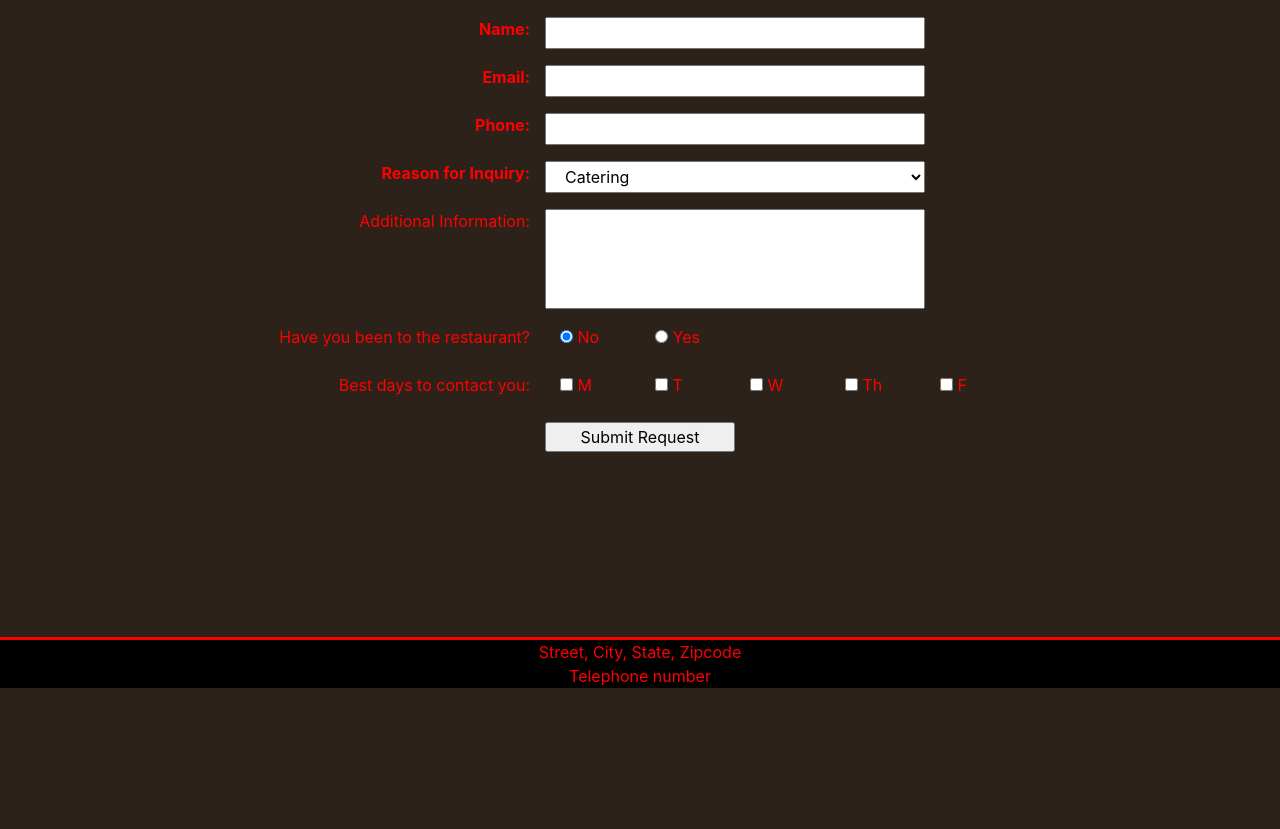
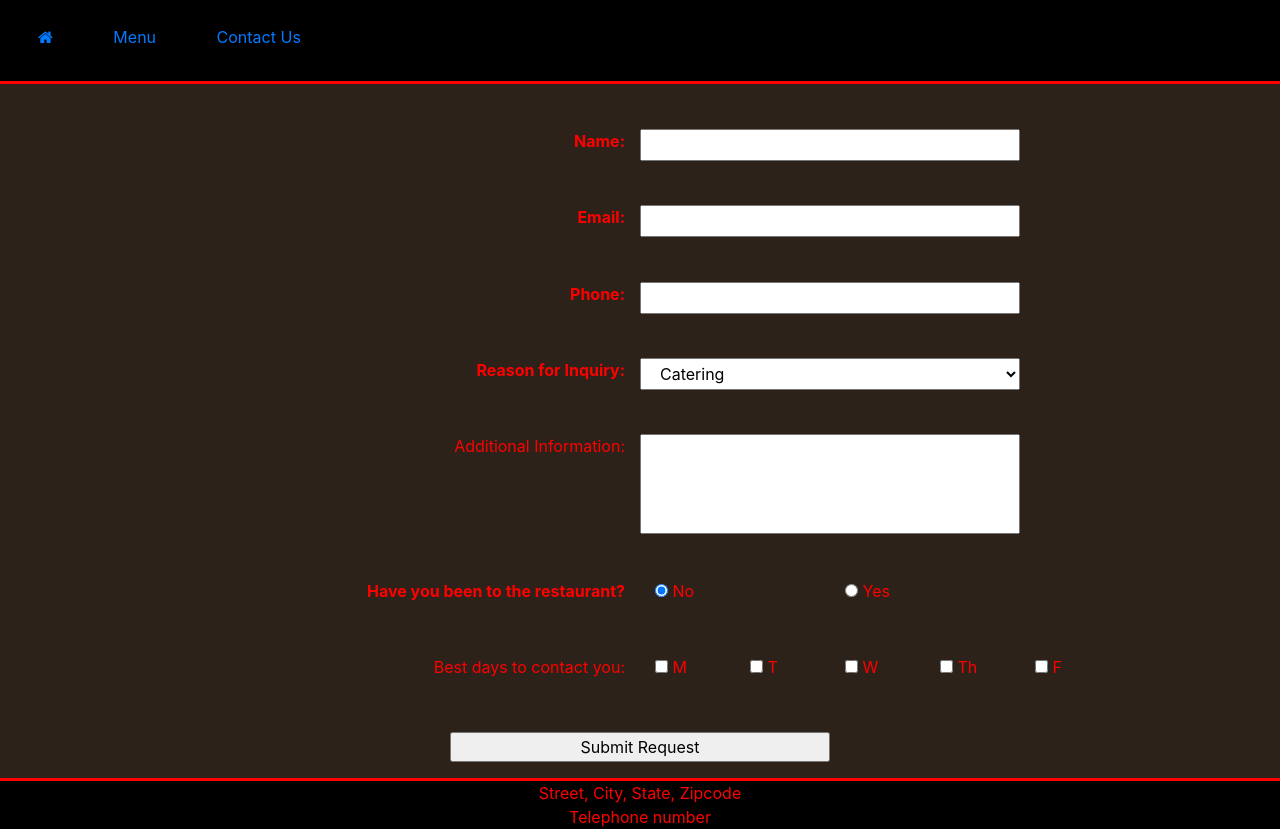
Before and after one commit to JadenMoler/Restaurant-Site, a plain HTML site: page contact.html in a window 1280 px wide. Shown: the part 112-941 px from the top of the page. Before the commit the page ends 800 px from the top, so only its background shows below. Drawn offline with nearby package versions, Linux system fonts and the light colour scheme.

Commit message:
Added buttons to nav, changed home link to home icon, added carousel to all pages and added message in header if javascript is disabled.

```diff
--- a/contact.html
+++ b/contact.html
@@ -13,14 +13,15 @@ Last revised: 10/10/19
 
         <title>Contact Us</title>
 
+         <link rel="stylesheet" href="https://cdnjs.cloudflare.com/ajax/libs/font-awesome/4.7.0/css/font-awesome.min.css">
         <link rel="stylesheet" href="https://stackpath.bootstrapcdn.com/bootstrap/4.1.3/css/bootstrap.min.css" integrity="sha384-MCw98/SFnGE8fJT3GXwEOngsV7Zt27NXFoaoApmYm81iuXoPkFOJwJ8ERdknLPMO" crossorigin="anonymous">
         <link href = "styles/restaurantStyles.css" rel="stylesheet" type="text/css" />
 
         <style>
 
-            #name, #nameLabel
+            .form-group
             {
-                margin-top: 2%;
+                margin-top: 4%;
             }
             .required
             {
@@ -48,12 +49,13 @@ Last revised: 10/10/19
     <body>
         <header>
             <h1>Red Laguna</h1>
+            <h2>Now opening in a new location!</h2>
+            <noscript>This site is best viewed with Javascript enabled</noscript>
         </header>
-
         <nav>
-            <a href = "index.html">Home</a>
-            <a href = "menu.html">Menu</a>
-            <a href = "contact.html">Contact Us</a>
+            <a class = "btn" href = "index.html"><i class = "fa fa-home"></i></a>
+            <a class = "btn" href = "menu.html">Menu</a>
+            <a class = "btn" href = "contact.html">Contact Us</a>
         </nav>
 
         <!--- This section is used for form submission --->
@@ -61,94 +63,94 @@ Last revised: 10/10/19
         <section>
             <form>
                 <div class = "form-group row">
-                    <div class = "col-lg-2 col-md col-sm"></div>
-                    <label for = "name" id = "nameLabel" class = "required col-lg-3 col-md col-sm" >Name:</label>
-                    <input type = "text" id = "name" class = "textbar col-lg-4 col-md col-sm" required>
-                    <div class = "col-lg-2 col-md col-sm"></div>
+                    <div class = "col"></div>
+                    <label for = "name" id = "nameLabel" class = "required col-4" >Name:</label>
+                    <input type = "text" id = "name" class = "textbar col-4" required>
+                    <div class = "col"></div>
                 </div>
 
                 <div class = "form-group row">
-                    <div class = "col-lg-2 col-md col-sm"></div>
-                    <label for = "emailInput" class = "required col-lg-3 col-md col-sm">Email:</label>
-                    <input type = "email" id = "email" class = "textbar col-lg-4 col-md col-sm" required>
-                    <div class = "col-lg-3 col-md col-sm"></div>
+                    <div class = "col"></div>
+                    <label for = "emailInput" class = "required col-4">Email:</label>
+                    <input type = "email" id = "email" class = "textbar col-4" required>
+                    <div class = "col"></div>
                 </div>
 
             <div class = "form-group row">
-                <div class = "col-lg-2 col-md col-sm"></div>
-                <label for = "phoneInput" class = "required col-lg-3 col-md col-sm">Phone:</label>
-                <input type = "text" id = "phoneInput" class = "textbar col-lg-4 col-md col-sm" required>
-                <div class = "col-lg-3 col-md col-sm"></div>
+                <div class = "col"></div>
+                <label for = "phoneInput" class = "required col-4">Phone:</label>
+                <input type = "text" id = "phoneInput" class = "textbar col-4" required>
+                <div class = "col"></div>
             </div>
 
             <div class = "form-group row">
-                <div class = "col-lg-2 col-md col-sm"></div>
-                <label for = "inquiry" class = "required col-lg-3 col-md col-sm" >Reason for Inquiry: </label>
-                <select id = "inquiry" name = "inquiry" class = "textbar col-lg-4 col-md col-sm">
+                <div class = "col"></div>
+                <label for = "inquiry" class = "required col-4" >Reason for Inquiry: </label>
+                <select id = "inquiry" name = "inquiry" class = "textbar col-4">
                     <option value = "catering" selected>Catering</option>
                     <option value = "party">Private Party</option>
                     <option value = "feedback">Feedback</option>
                     <option value = "other">Other</option>
                 </select>
-                <div class = "col-lg-3 col-md col-sm"></div>
+                <div class = "col"></div>
             </div>
 
             <div class = "form-group row">
-                <div class = "col-lg-2 col-md col-sm"></div>
-                <label for = "info" class = "col-lg-3 col-md col-sm">Additional Information:</label>
-                <textarea id = "info" name = "info" class = "textbar col-lg-4 col-md col-sm"></textarea>
-                <div class = "col-lg-3 col-md col-sm"></div>
+                <div class = "col"></div>
+                <label for = "info" class = "col-4">Additional Information:</label>
+                <textarea id = "info" name = "info" class = "textbar col-4"></textarea>
+                <div class = "col"></div>
             </div>
 
             <div class = "form-group row">
-                <div class = "col-lg-2 col-md-2 col-sm-0"></div>
-                <label class = "col-lg-3 col-md-3 col-sm-6">Have you been to the restaurant?</label>
-                <div class = "col-lg-1 col-md-1 col-sm-2">
+                <div class = "col"></div>
+                <label class = "col-4 required">Have you been to the restaurant?</label>
+                <div class = "col-2">
                     <input type="radio" id = "no" name = "vistied" value = "No" checked>
                     <label for = "no" class = "radio">No</label>
                 </div>
-                <div class = "col-lg-1 col-md col-sm">
+                <div class = "col-2">
                     <input type="radio" id = "yes" name = "vistied" value = "Yes">
                     <label for = "yes" class = "radio">Yes</label>
                 </div>
-                <div class = "col-lg-3 col-md col-sm"></div>
+                <div class = "col"></div>
             </div>
 
             <div class = "form-group row">
-                <div class = "col-lg-2 col-md col-sm"></div>
-                <label class = "col-lg-3 col-md col-sm">Best days to contact you:</label>
+                <div class = "col"></div>
+                <label class = "col-5">Best days to contact you:</label>
 
-                <div class = "col-lg-1 col-md col-sm">
+                <div class = "col-1">
                     <input type = "checkbox" id = "monday" name = "weekday" value = "M">
                     <label for = "monday" class = "checkboxes">M</label>
                 </div>
 
-                <div class = "col-lg-1 col-md col-sm">
+                <div class = "col-1">
                     <input type = "checkbox" id = "tuesday" name = "weekday" value = "T">
                     <label for = "tuesday" class = "checkboxes">T</label>
                 </div>
 
-                <div class = "col-lg-1 col-md col-sm">
+                <div class = "col-1">
                     <input type = "checkbox" id = "wednesday" name = "weekday" value = "W">
                     <label for = "wednesday" class = "checkboxes">W</label>
                 </div>
 
-                <div class = "col-lg-1 col-md col-sm">
+                <div class = "col-1">
                     <input type = "checkbox" id = "thursday" name = "weekday" value = "Th">
                     <label for = "thursday" class = "checkboxes">Th</label>
                 </div>
 
-                <div class = "col-lg-1 col-md col-sm">
+                <div class = "col-1">
                     <input type = "checkbox" id = "friday" name = "weekday" value = "F">
                     <label for = "friday" class = "checkboxfinal">F</label>
                 </div>
-               <div class = "col-lg-3 col-md col-sm"></div>
+               <div class = "col"></div>
             </div>
 
             <div class = "form-group row">
-                <div class = "col-lg-5 col-md col-sm"></div>
-                <input type = "submit" id = "submit" value="Submit Request" class = "col-lg-2 col-md col-sm">
-                <div class = "col-lg-5 col-md col-sm"></div>
+                <div class = "col"></div>
+                <input type = "submit" id = "submit" value="Submit Request" class = "col-4">
+                <div class = "col"></div>
             </div>
 
                 </form>
```
Also changed, not shown: index.html (+21 -5 lines), menu.html (+35 -13 lines).
